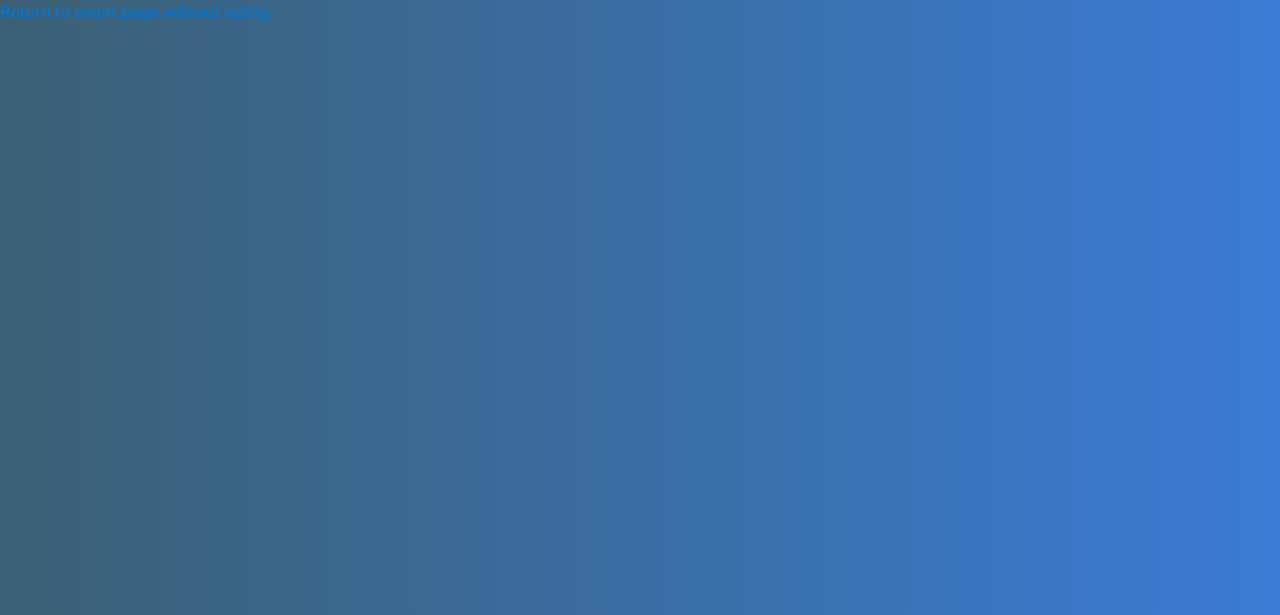
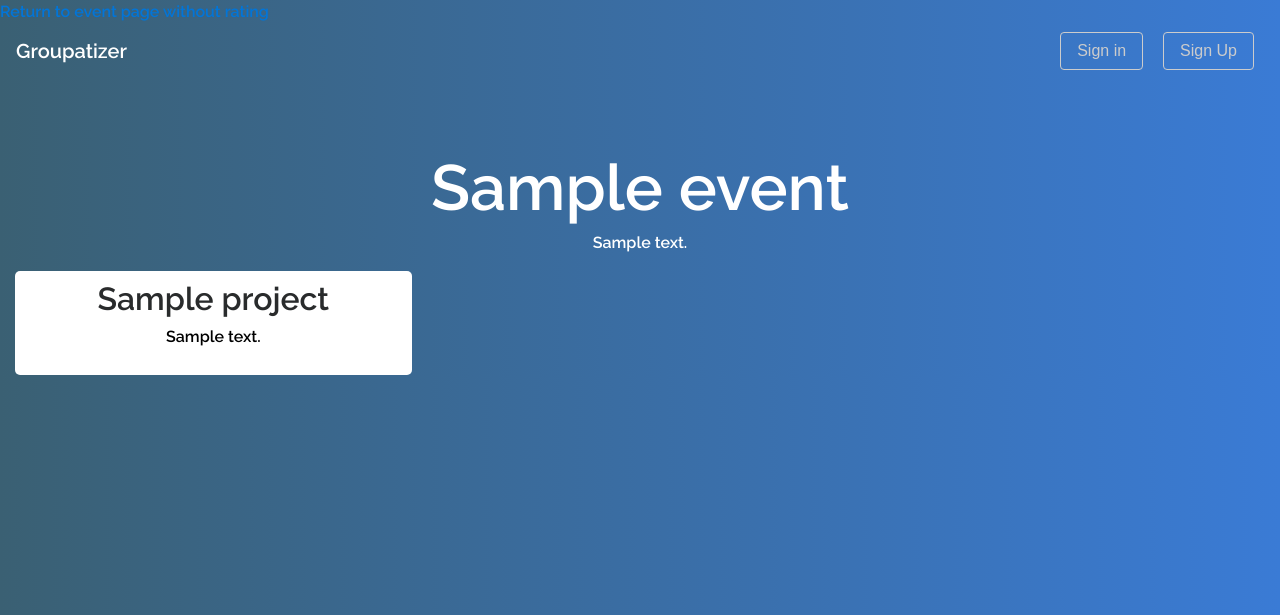
Before and after one commit to NathanFuller/groupatize-us, a Django app: page /mainapp/event/1/rate in a window 1280 px wide. Shown: the top 615 px of the page. Run offline with Django 3.2, Linux system fonts and the light colour scheme; tables that the repository leaves empty hold one stand-in row (values such as "Sample post"); some libraries are stand-ins or nearby versions.

Commit message:
Ratings page shows project ideas for correct event

```diff
--- a/mainApp/templates/mainApp/rateProjects.html
+++ b/mainApp/templates/mainApp/rateProjects.html
@@ -78,7 +78,79 @@
 	</head>
 	<body>
 	<a href = "{% url 'event_page' event_id=event_id %}">Return to event page without rating</a>
-
+	<!-- Navbar -->
+		<nav class="navbar navbar-toggleable-md navbar-inverse">
+			<button class="navbar-toggler navbar-toggler-right" type="button" data-toggle="collapse" data-target="#navbarSupportedContent" aria-controls="navbarSupportedContent" aria-expanded="false" aria-label="Toggle navigation">
+				<span class="navbar-toggler-icon"></span>
+			</button>
+			<a class="navbar-brand" href="{% url 'index' %}">Groupatizer</a>
+			<div class="collapse navbar-collapse" id="navbarSupportedContent">
+				<ul class="navbar-nav ml-auto">
+				{% if request.session.user == None %}
+					<li class="nav-item">
+						<button class="btn btn-outline-secondary navbar-btn" onclick="showSignInModalModal()">Sign in</button>
+					</li>
+					<li class="nav-item">
+						<button class="btn btn-outline-secondary navbar-btn" onclick="showSignUpModal()">Sign Up</button>
+					</li>
+				{% else %}
+					<li class="nav-item">
+				 		<a href="../dashboard" title="Dashboard"><i class="fa fa-user-circle"></i></a>
+					</li>
+					<li class="nav-item">
+						<a href="{% url 'logout' %}" title="Logout"><i class="fa fa-arrow-circle-right"></i></a>
+					</li>
+				{% endif %}
+				</ul>
+	  		</div>
+	  	</nav>
+		{% if found_event == True %}
+			<div class="container-fluid text-center">
+				<div class="row">
+					<div class="col-md-12">
+						<h1>{{event_name}}</h1>
+						<p>{{event_description}}</p>
+					</div>
+				</div>
+			</div>
+			<div class="container-fluid text-center">
+			{% if project_ideas %}
+				<div class="row">
+				{% for idea in project_ideas %}
+					<div class="col-md-4">
+						<div class="project_idea">
+							<h2>{{idea.name}}</h2>
+							<p>{{idea.description}}</p>
+							{% if creator_access %}
+							<button type="button" name="button" class="btn btn-primary" onclick="editModal({{idea.pk}})">Edit Project</button>
+							{% endif %}
+						</div>
+					</div>
+					{% if forloop.counter|divisibleby:3 %}
+						</div><div class="row">
+					{% endif %}
+				{% endfor %}
+				</div>
+			{% else %}
+				<div class="row">
+					<div class="col-md-2"></div>
+					<div class="col-md-8">
+						<div class="project_idea">
+                            <h2>No project Ideas</h2>
+						</div>
+					</div>
+					<div class="col-md-2"></div>
+				</div>
+			{% endif %}
+		{% else %}
+			<div class="container-fluid text-center">
+				<div class="row">
+					<div class="col-md-12">
+						<h1>Event Not Found!</h1>
+					</div>
+				</div>
+			</div>
+		{% endif %}
 
 
 	</body>
--- a/mainApp/views.py
+++ b/mainApp/views.py
@@ -247,7 +247,23 @@ def edit_project_idea(request):
 
 def rate_project_ideas(request, event_id):
 	print "You tried to rate projects on ", event_id
-	context = {'event_id':event_id}
+
+	# find the event
+	events = Event.objects.filter(pk=event_id)
+	event = events[0]
+
+	# get the project keys associated with this event
+	project_ideas = event.get_project_ideas()
+
+	# context info
+	context = {'found_event':True,
+				'event_name':event.name,
+				'event_description':event.description,
+				'preffered_size':event.ideal_group_size,
+				'project_ideas': project_ideas,
+				'event_id': event_id}
+
+
 	return render(request, 'mainApp/rateProjects.html', context)
 
 
```
